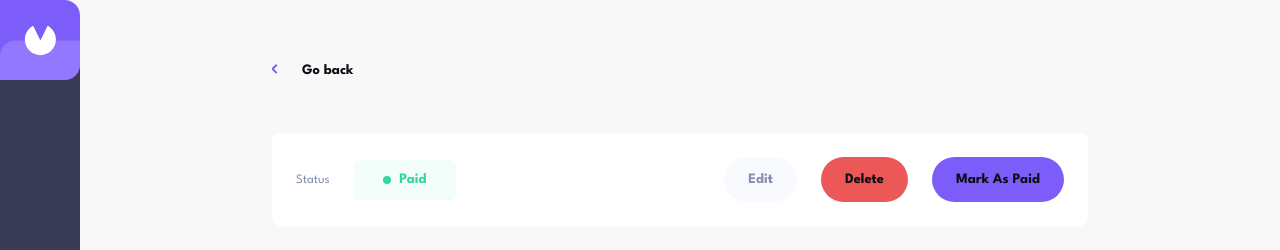
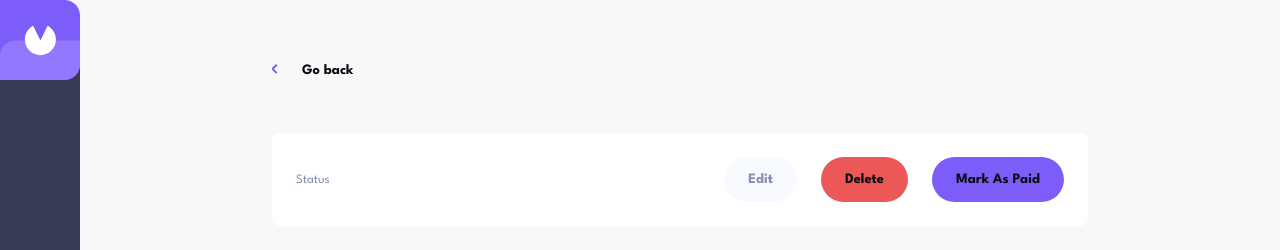
Before and after one commit to HopeAda/HNG14-Stage-Two, a React (Vite) app in the folder hng-task-two/: page /details/1 in a window 1280 px wide. Shown: the top 250 px of the page. Built offline with nearby package versions, Linux system fonts and the light colour scheme; no server answers.

Commit message:
updated status badge to dynamically reflect item status

```diff
--- a/hng-task-two/src/components/StatusBadge/StatusBadge.tsx
+++ b/hng-task-two/src/components/StatusBadge/StatusBadge.tsx
@@ -1,10 +1,15 @@
 import "./StatusBadge.css";
+import type { Status } from "../../Context/DataContext";
 
-const StatusBadge = () => {
+type statusProps = {
+	type: Status;
+};
+
+const StatusBadge = ({ type }: statusProps) => {
 	return (
-		<div className="status-badge paid">
+		<div className={`status-badge ${type}`}>
 			<span className="dot"></span>
-			<span className="status">Paid</span>
+			<span className="status">{type}</span>
 		</div>
 	);
 };
```
